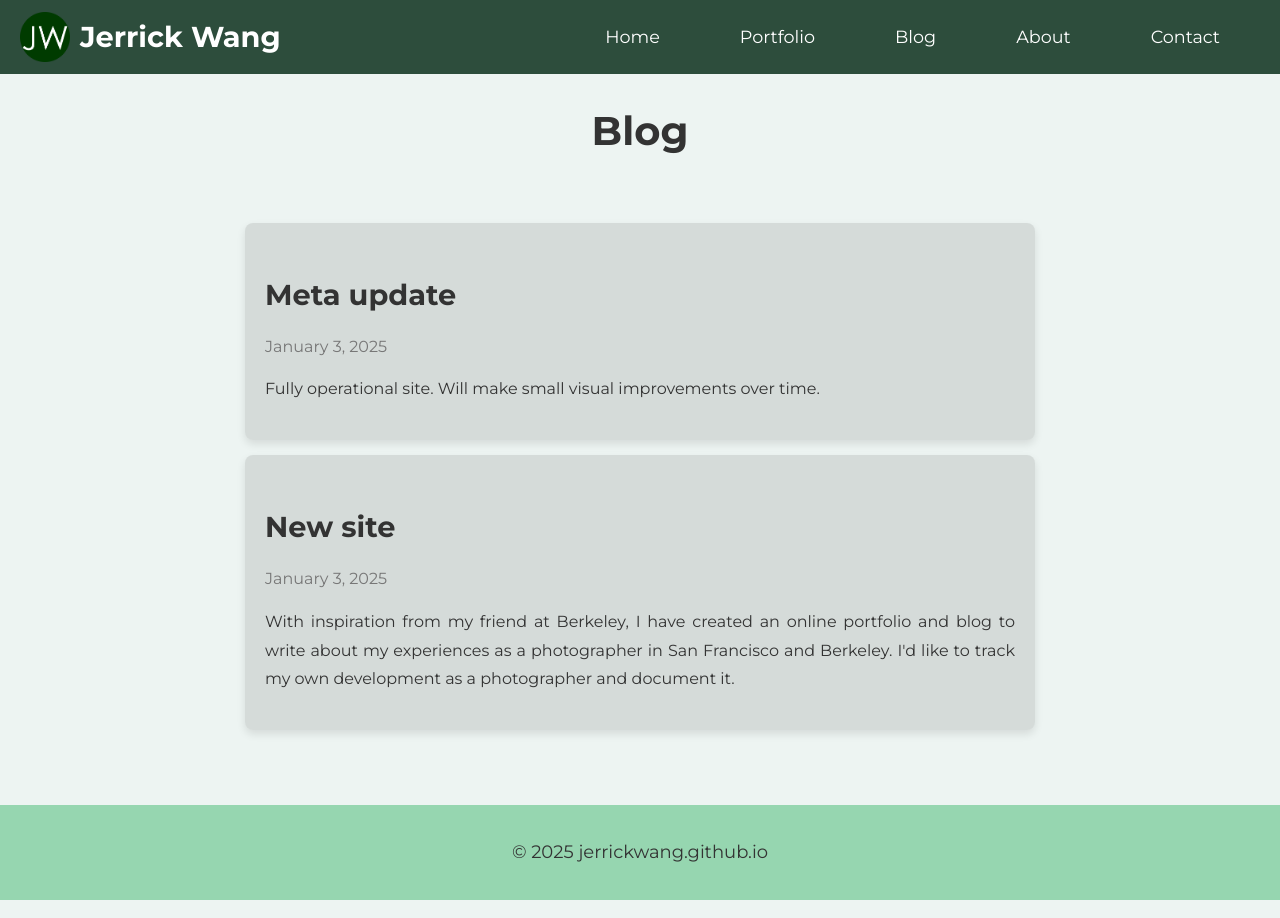
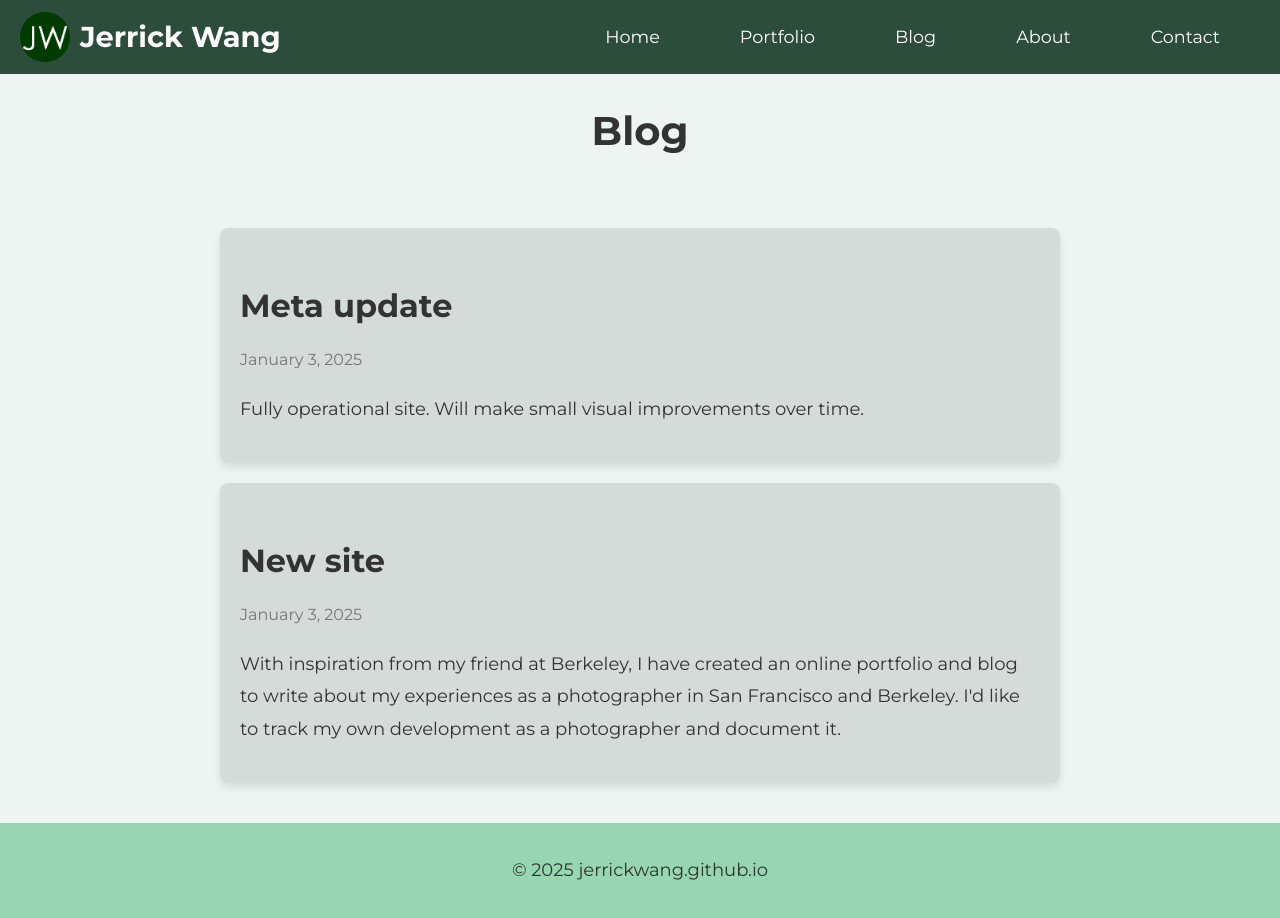
Before and after one commit to jerrickwang/jerrickwang.github.io, a Jekyll site: the page built from blog.md, in a window 1280 px wide. Built offline with Jekyll 4.4.1, drawn with Linux system fonts in a browser that asks for light colours.

Commit message:
Update style.css

```diff
--- a/assets/css/style.css
+++ b/assets/css/style.css
@@ -14,6 +14,12 @@
   display: flex;
   flex-direction: column;
   min-height: 100vh; /* Ensures the body takes the full viewport height */
+  opacity: 1; /* For smooth transitions */
+  transition: opacity 0.5s ease-in-out; /* Smooth transition for page opacity */
+}
+
+body.fade-out {
+  opacity: 0; /* Fades out the page */
 }
 
 /* Full-width navigation bar */
@@ -79,7 +85,7 @@
 
 nav ul li a:hover {
   background: #fff; /* Light background on hover */
-  color: #000; /* Darker text color on hover */
+  color: #000; /* Dark text on hover */
 }
 
 /* Page title styling */
@@ -151,7 +157,7 @@
 
 .image-container img {
   max-width: 500px;
-  max-height: 400px; /* Adjusted max height for images */
+  max-height: 500px;
   width: auto;
   height: auto;
   display: block;
@@ -163,91 +169,34 @@
   background: rgba(0, 0, 0, 1);
 }
 
-/* Image description (alt text) */
-.image-description {
-  position: absolute;
-  top: 50%;
-  left: 50%;
-  transform: translate(-50%, -50%);
-  color: #fff;
-  font-size: 1.5rem;
-  font-weight: bold;
-  opacity: 0;
-  transition: opacity 0.3s ease;
-  text-shadow: 2px 2px 5px rgba(0, 0, 0, 0.7);
-}
-
-.image-container:hover .image-description {
-  opacity: 1;
-}
-
-/* Modal for full-screen image */
-.modal {
-  display: none;
-  position: fixed;
-  z-index: 1000;
-  left: 0;
-  top: 0;
-  width: 100%;
-  height: 100%;
-  background-color: rgba(0, 0, 0, 0.7);
-  overflow: hidden;
-  cursor: pointer;
-}
-
-.modal-content {
-  display: block;
-  max-width: 100%;
-  max-height: 100%;
-  margin: auto;
-  object-fit: contain;
-  box-sizing: border-box;
-}
-
-.close {
-  position: absolute;
-  top: 15px;
-  right: 35px;
-  color: #fff;
-  font-size: 40px;
-  font-weight: bold;
-  cursor: pointer;
-}
-
 /* Blog Post Container */
 .blog-post-container {
-  width: 95%; /* Increased width for better use of space */
-  max-width: 750px; /* Reduced maximum width for better visuals on larger screens */
-  margin: 15px auto; /* Tighter spacing between posts */
+  width: 100%;
+  max-width: 800px;
+  margin: 20px auto;
   padding: 20px;
   background-color: rgba(0, 0, 0, 0.1);
   border-radius: 8px;
   box-shadow: 0 4px 8px rgba(0, 0, 0, 0.1);
 }
 
-/* Blog Post Title */
 .post-title {
-  font-size: 1.8rem;
+  font-size: 2rem;
   font-weight: 700;
   color: #333;
   margin-bottom: 10px;
-  text-align: left;
 }
 
-/* Blog Post Date */
 .post-date {
   font-size: 1rem;
   color: #777;
-  margin-bottom: 15px;
-  text-align: left;
+  margin-bottom: 20px;
 }
 
-/* Blog Post Body */
 .post-body {
-  font-size: 1rem;
+  font-size: 1.125rem;
   color: #333;
   line-height: 1.8;
-  text-align: justify;
 }
 
 /* Responsive Design */
@@ -263,7 +212,7 @@
   }
 
   main {
-    padding: 15px;
+    padding: 20px;
   }
 
   .image-container {
@@ -273,18 +222,18 @@
 
   .image-container img {
     max-width: 100%;
-    max-height: 300px; /* Adjusted for mobile devices */
+    max-height: 400px;
   }
 
   header h1 {
-    font-size: 2rem;
+    font-size: 2.2rem;
   }
 
   .post-title {
-    font-size: 1.6rem;
+    font-size: 1.8rem;
   }
 
   .post-body {
-    font-size: 0.9rem;
+    font-size: 1rem;
   }
 }
```
